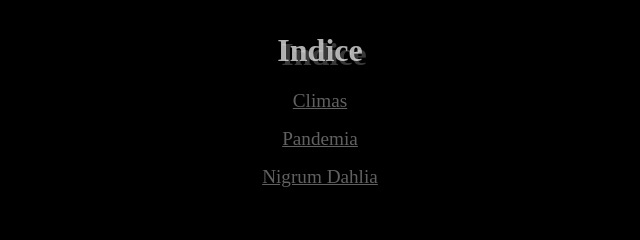
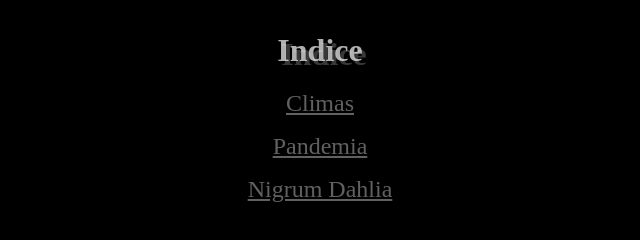
Before and after one commit to axis3e/enlacepc, a plain HTML site: page index.html in a window 1280 px wide. Shown: the whole page, without its empty margins (320-960 px from the left). Drawn offline with Linux system fonts and the light colour scheme; a web font is replaced by a local one.

Commit message:
tamaño etiqueta a

```diff
--- a/mystyle.css
+++ b/mystyle.css
@@ -19,7 +19,7 @@ h1{
     text-align: center;
     }
 a{
-    font-size:larger;
+    font-size: 150%;
     color: rgb(97, 97, 97);
 }
 a:hover{
```
